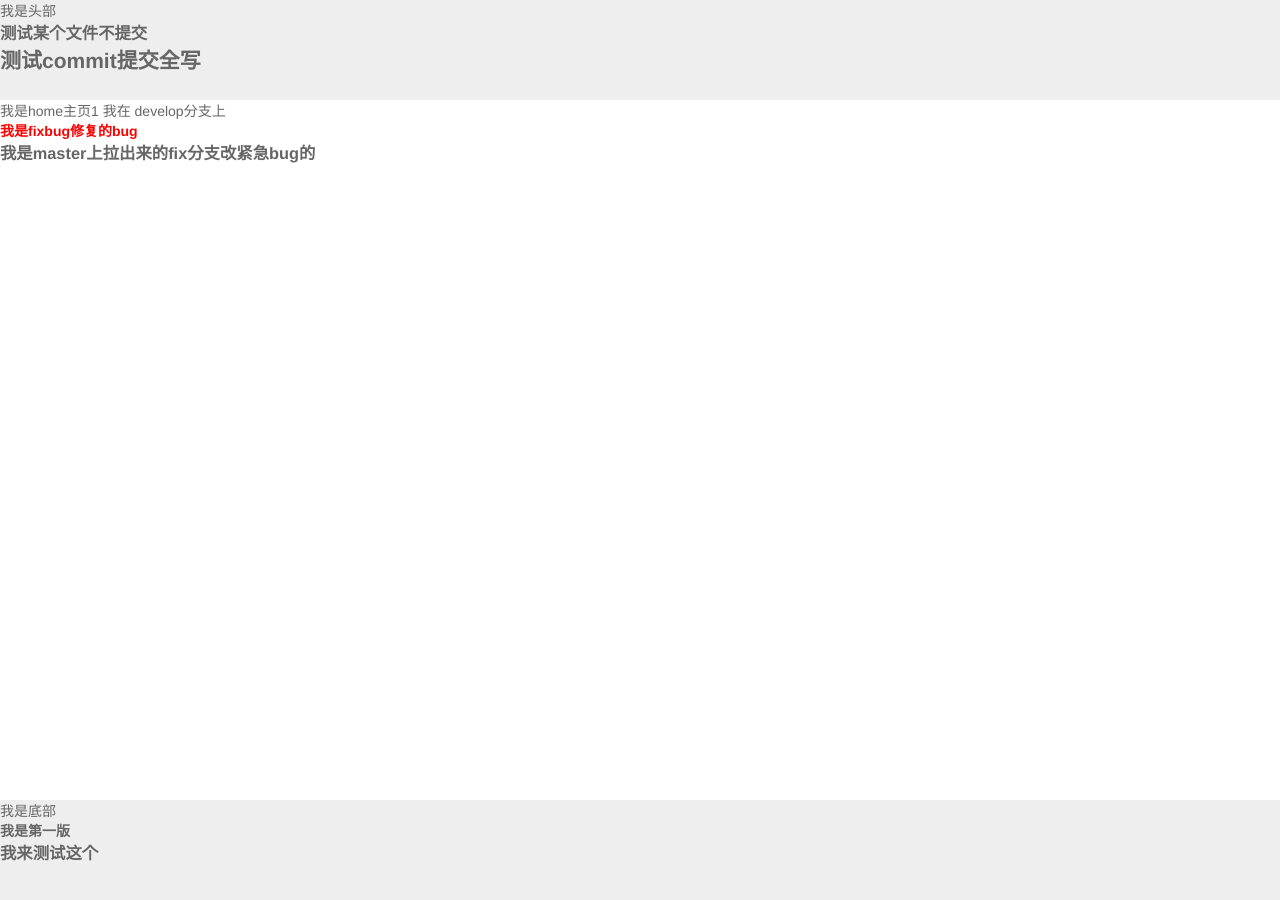
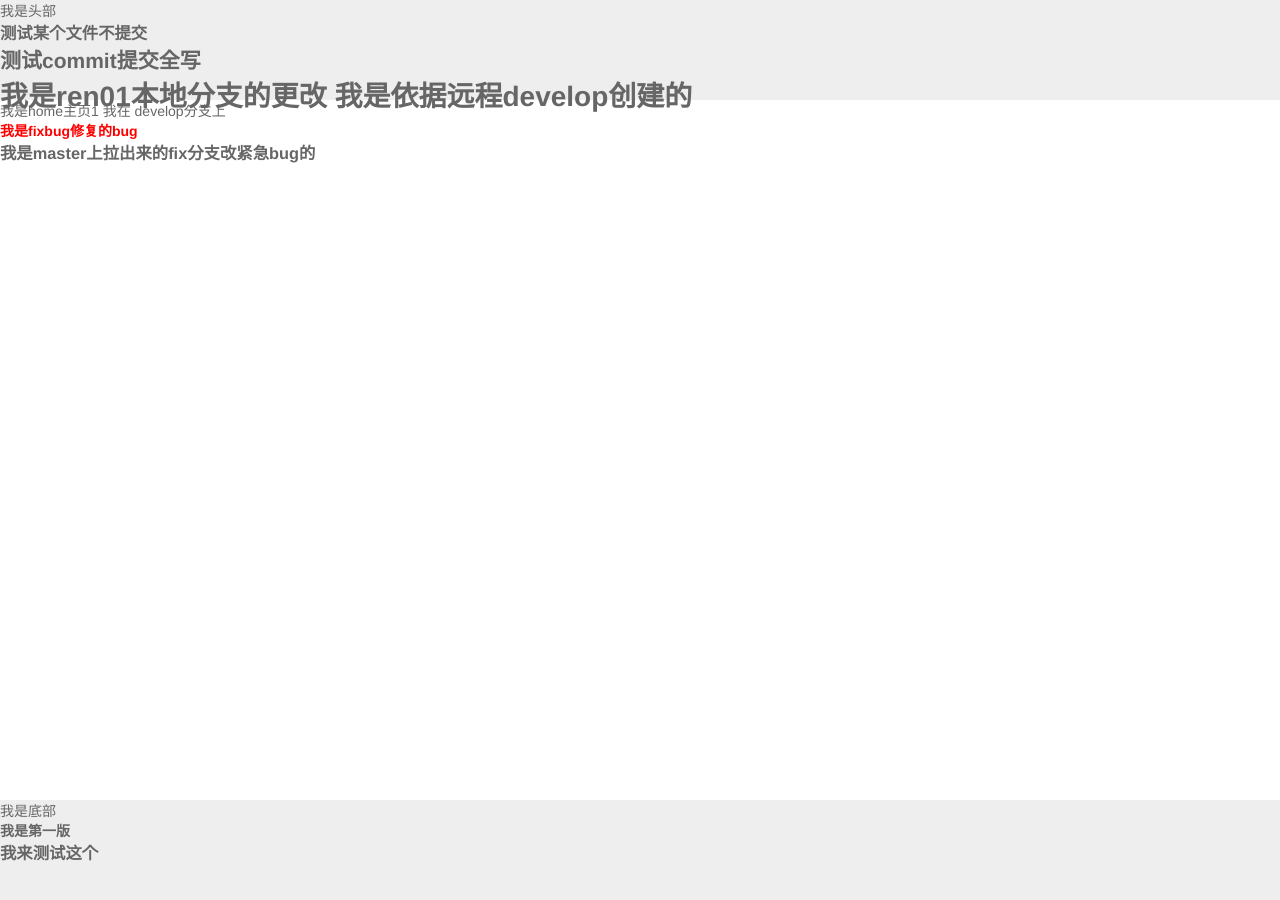
Before and after one commit to xiaomao2014/myvue, a Vue app: page /#/Home in a window 1280 px wide. Built offline with nearby package versions, Linux system fonts and the light colour scheme.

Commit message:
ren14: 测试提交01

```diff
--- a/src/components/Common/Header.vue
+++ b/src/components/Common/Header.vue
@@ -4,6 +4,7 @@
       我是头部
       <h3>测试某个文件不提交</h3>
       <h2>测试commit提交全写</h2>
+      <h1>我是ren01本地分支的更改 我是依据远程develop创建的</h1>
     </div>
   </div>
 </template>
```
